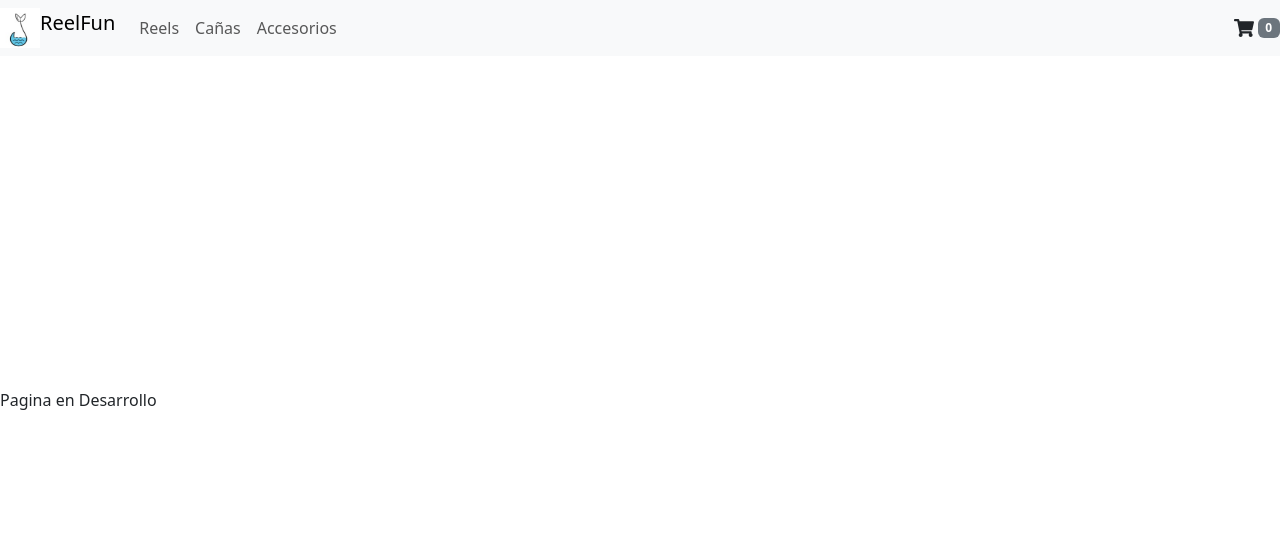
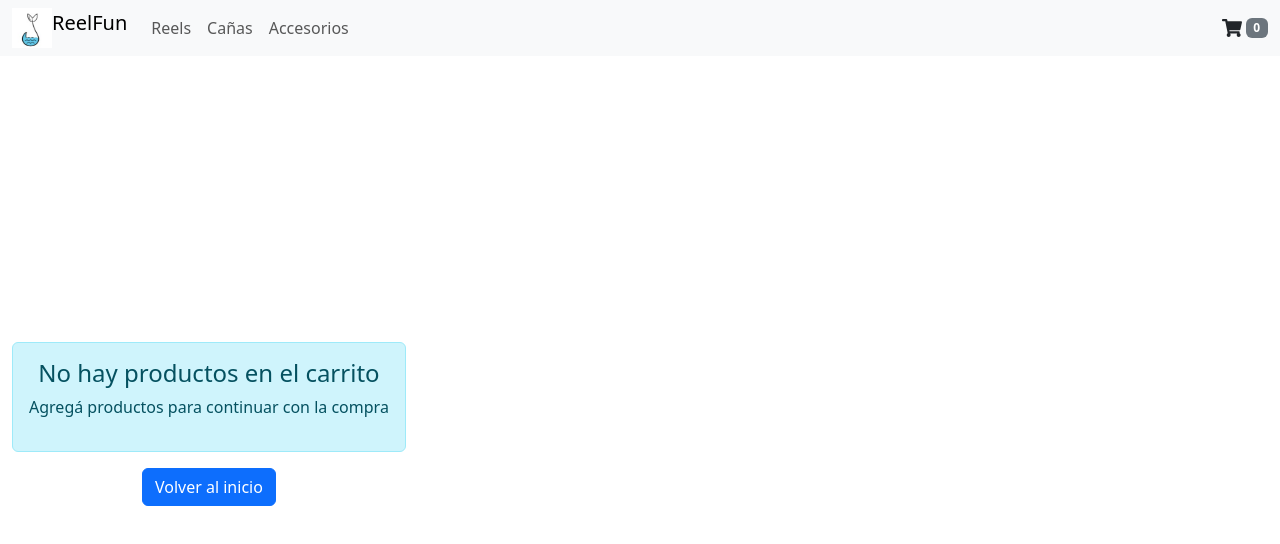
Before and after one commit to cdmaidana/ReelFun, a React (Vite) app: page /carrito in a window 1280 px wide. Shown: the top 544 px of the page. Built offline with nearby package versions, Linux system fonts and the light colour scheme.

Commit message:
completar el carrito

```diff
--- a/src/App.jsx
+++ b/src/App.jsx
@@ -1,5 +1,6 @@
 
 import './App.css'
+import CartDetailContainer from './components/Cart/CartDetailContainer/CartDetailContainer';
 import NotFoundPage from './components/Error/NotFoundPage';
 import ItemDetailContainer from './components/ItemDetailContainer/ItemDetailContainer';
 import ItemListContainer from './components/ItemListContainer/ItemListContainer';
@@ -20,7 +21,7 @@ function App() {
         <Route path="/categoria/:tipoCat" element={<ItemListContainer/>}></Route>
         <Route path="/producto/detalle/:idProd" element={<ItemDetailContainer/>}></Route>
 
-        <Route path="/carrito" element="Pagina en Desarrollo"></Route>
+        <Route path="/carrito"  element={<CartDetailContainer/>}></Route>
 
         {/* 404 capturo cualquier ruta no deseada*/}
         <Route path="*" element={<NotFoundPage />} />
--- a/src/components/Cart/CartDetailContainer/CartDetailContainer.jsx
+++ b/src/components/Cart/CartDetailContainer/CartDetailContainer.jsx
@@ -0,0 +1,66 @@
+import { useContext } from 'react';
+import { Button, Container, Stack, Alert, Row, Form } from 'react-bootstrap';
+import { ReelFunContext } from '../../../providers/CartContextProvider';
+import CartGroupDetail from '../CartGroupDetail/CartGroupDetail';
+import CartEmpty from '../CartEmpty/CartEmpty';
+import { Link } from 'react-router-dom';
+
+const CartDetailContainer = () => {
+  const { carrito, precioTotal, limpiarCarrito, carritoAgrupado } =
+    useContext(ReelFunContext);
+
+  if (carrito.length === 0) {
+    return <CartEmpty />;
+  }
+
+  /* const handleComprar = () => {
+    alert('Pago en proceso, página en construcción');
+    limpiarCarrito();
+  }; */
+
+   const handleSubmit = (event) => {
+    event.preventDefault();
+
+    alert('Pago en proceso, página en construcción');
+    limpiarCarrito();
+  };
+
+  return (
+    <Container fluid  className="mt-4 px-4">
+      <Row className="justify-content-center">
+        <Form onSubmit={handleSubmit}>
+          <Stack gap={3}>
+            <h2>Detalle del carrito</h2>
+
+            {Object.entries(carritoAgrupado).map(([categoria, items]) => (
+              <CartGroupDetail
+                key={categoria}
+                categoria={categoria}
+                items={items}
+              />
+            ))}
+
+            <Alert variant="secondary" className="text-end mb-0">
+              <strong>Total de la compra:</strong> ${precioTotal.toLocaleString()}
+            </Alert>
+
+            <Stack direction="horizontal" gap={2} className="justify-content-end">
+              <Button variant="outline-danger" onClick={limpiarCarrito}>
+                Vaciar carrito
+              </Button>
+
+              <Link to="/">
+                <Button variant="primary">Seguir viendo prouctos</Button>
+              </Link>
+              <Button variant="success" type="submit" /* onClick={handleComprar} */>
+                Terminar Compra iniciar Pago
+              </Button>
+            </Stack>
+          </Stack>
+        </Form>
+      </Row>
+    </Container>
+  );
+};
+
+export default CartDetailContainer;
--- /dev/null
+++ b/src/components/Cart/CartEmpty/CartEmpty.jsx
@@ -0,0 +1,20 @@
+import React from 'react'
+import { Alert, Button, Container } from 'react-bootstrap'
+import { Link } from 'react-router-dom'
+
+const CartEmpty = () => {
+  return (
+    <Container className="ml-10 mt-5 text-center">
+        <Alert variant="info">
+          <h4>No hay productos en el carrito</h4>
+          <p>Agregá productos para continuar con la compra</p>
+        </Alert>
+
+        <Link to="/">
+          <Button variant="primary">Volver al inicio</Button>
+        </Link>
+      </Container>
+  )
+}
+
+export default CartEmpty
--- /dev/null
+++ b/src/components/Cart/CartGroupDetail/CartGroupDetail.jsx
@@ -0,0 +1,23 @@
+import { Card, ListGroup, Badge } from 'react-bootstrap';
+import CartItemDetail from '../CartItemDetail/CartItemDetail';
+import { getCategoriaLabel } from '../../../services/Productos/TipoProducto';
+
+const CartGroupDetail = ({ categoria, items }) => {
+  return (
+    <Card>
+      <Card.Header className="d-flex justify-content-between align-items-center">
+
+        <Card.Title>{getCategoriaLabel(categoria)}</Card.Title>
+        <Badge bg="secondary">{items.length}</Badge>
+      </Card.Header>
+
+      <ListGroup variant="flush">
+        {items.map(item => (
+          <CartItemDetail key={item.id} item={item} />
+        ))}
+      </ListGroup>
+    </Card>
+  );
+};
+
+export default CartGroupDetail;
--- /dev/null
+++ b/src/components/Cart/CartItemDetail/CartItemDetail.jsx
@@ -0,0 +1,52 @@
+import { useContext } from 'react';
+import {
+  Button,
+  ListGroup,
+  Stack,
+  Badge
+} from 'react-bootstrap';
+import { ReelFunContext } from '../../../providers/CartContextProvider';
+
+const CartItemDetail = ({ item }) => {
+  const { eliminarProducto } = useContext(ReelFunContext);
+
+  return (
+    <ListGroup.Item>
+      <Stack
+        direction="horizontal"
+        gap={3}
+        className="align-items-center"
+      >
+        {/* Product title */}
+        <div className="me-auto">
+         <div className="fw-semibold">{item.titulo}</div>
+
+          <small className="text-muted">
+             ${(item.precio ).toLocaleString()}
+          </small>
+        </div>
+
+        {/* Quantity badge */}
+        <Badge bg="info">
+          x{item.cant}
+        </Badge>
+
+        {/* Price */}
+        <div className="fw-bold">
+          ${(item.precio * item.cant).toLocaleString()}
+        </div>
+
+        {/* Remove button */}
+        <Button
+          variant="outline-danger"
+          size="sm"
+          onClick={() => eliminarProducto(item.id)}
+        >
+          Eliminar
+        </Button>
+      </Stack>
+    </ListGroup.Item>
+  );
+};
+
+export default CartItemDetail;
--- a/src/components/Navbar/NavbarReelFun.jsx
+++ b/src/components/Navbar/NavbarReelFun.jsx
@@ -31,8 +31,8 @@ import {   categoriasNavConfig    } from '../../services/Productos/TipoProducto'
 }; */
 const NavbarReelFun = () => {
   return (
-    <Container>
       <Navbar bg="light" fixed="top" expand="lg">
+        <Container fluid>
           <NavBarBrand />
           <Navbar.Toggle aria-controls="main-navbar" />
           <Navbar.Collapse id="main-navbar">
@@ -51,8 +51,8 @@ const NavbarReelFun = () => {
             </Nav>
             <CartWidget />
           </Navbar.Collapse>
+         </Container>
       </Navbar>
-    </Container>
   );
 };
 
--- a/src/providers/CartContextProvider.jsx
+++ b/src/providers/CartContextProvider.jsx
@@ -33,21 +33,34 @@ import { getCategoria } from '../services/Productos/TipoProducto';
         });
       }
 
+    const carritoAgrupado = carrito.reduce((mapaCategorias, item) => {
+                            const categoria = getCategoria(item.tipo);
+                            mapaCategorias[categoria] = mapaCategorias[categoria] || [];
+                            mapaCategorias[categoria].push(item);
+                            return mapaCategorias;
+                        }, {});
+
     const precioXCategoria = (categoria) => {
       const itemsByCat = carrito.filter(
         item => getCategoria(item.tipo) === categoria
       );
 
       return itemsByCat.reduce(
-        (precioAcumulado, item) => precioAcumulado + item.precio * item.cant,
+        (precioAcumulado, item) => {
+          precioAcumulado = precioAcumulado + item.precio * item.cant;
+          return precioAcumulado;
+        },
         0
       );
     };
 
 
     const precioTotal = carrito.reduce(
-      (precioAcumulado,item) => precioAcumulado + item.precio*item.cant,
-      0
+      (precioAcumulado,item) =>  {
+          precioAcumulado = precioAcumulado + item.precio * item.cant;
+          return precioAcumulado;
+        },
+        0
     );
 
     const totalItems = carrito.length;
@@ -61,7 +74,7 @@ import { getCategoria } from '../services/Productos/TipoProducto';
 
     return (
       <Provider
-        value={{ carrito, productoEnCarrito, agregarProducto, eliminarProducto, limpiarCarrito,precioTotal,precioXCategoria,totalItems }}
+        value={{ carrito, productoEnCarrito, agregarProducto, eliminarProducto, limpiarCarrito,precioTotal,precioXCategoria,totalItems,carritoAgrupado }}
         >
         {children}
       </Provider>
--- a/src/services/Productos/TipoProducto.js
+++ b/src/services/Productos/TipoProducto.js
@@ -6,6 +6,8 @@ export const categoriasMap = {
 };
 
 export const getCategoria = (tipo) => categoriasMap[tipo] ?? "Sin definir";
+
+
 
 export const categoriasNavConfig = [
   {
@@ -24,6 +26,10 @@ export const categoriasNavConfig = [
     path: "/categoria/accesorios",
   },
 ];
+
+export const getCategoriaLabel = (key) => {
+  return categoriasNavConfig.find(c => c.key === key)?.label;
+};
 
 /*
 export const navbarCategorias = Array.from(
--- a/src/services/Productos/productosDB.js
+++ b/src/services/Productos/productosDB.js
@@ -1,6 +1,6 @@
 export const productos = [
   {id:1,stock:10,tipo:'reel',titulo:'Reel LINNHUE RR-AE2000',desc:'Reel Carrete de Pesca LINNHUE RR-AE2000 9 Niveles de Magnético',
-    precio:'33.999',img:'/img/prod/LINNHUE-RR-AE2000.webp',
+    precio:33.999,img:'/img/prod/LINNHUE-RR-AE2000.webp',
     especificaciones:[
       ['tipo','rotativo'],
       ['ladoManija','derecho'],
@@ -16,7 +16,7 @@ export const productos = [
 	  ]
    } ,
   {id:2,stock:10,tipo:'reel',titulo:'Reel Frontal Amberjack 7000',desc:'Reel Frontal Amberjack 7000 12 Rul Pesca Variada 10kg Drag Color Negro Y Dorado 7000',
-    precio:'36.575',img:'/img/prod/Amberjack-7000.webp',
+    precio:36.575,img:'/img/prod/Amberjack-7000.webp',
     especificaciones:[
       ['tipo','frontal'],
       ['fuerzaDescarga','10 kg'],
@@ -30,7 +30,7 @@ export const productos = [
     ]
    },
   {id:3,stock:10,tipo:'reel',titulo:'Reel Huevito Caster Legend Pro 110',desc:'Reel Huevito Caster Legend Pro 110 Baitcasting 10 Rulemanes Color Gris - Manija Derecha',
-    precio:'108.289',img:'/img/prod/CasterLegendPro110.webp',
+    precio:108.289,img:'/img/prod/CasterLegendPro110.webp',
     especificaciones:[
       ['tipo','rotativo'],
       ['fuerzaDescarga','8.16 kg'],
@@ -44,7 +44,7 @@ export const productos = [
    ]
    },
   {id:4,stock:10,tipo:'cana',titulo:'Caña Caster Sniper',desc:'Caña Caster Sniper 4.20m 3 Tramos Lance Costa Mar 100-200g',
-    precio:'89.475',img:'/img/prod/CasterSniper3Tramos.webp',
+    precio:89.475,img:'/img/prod/CasterSniper3Tramos.webp',
     especificaciones:[
       ['peso','70g'],
       ['resistencia','100 a 200 gramos'],
@@ -57,7 +57,7 @@ export const productos = [
   ]
    },
   {id:5,stock:10,tipo:'anzuelo',titulo:'Caja Anzuelos',desc:'Caja Con 300 Anzuelos Pesca Variada #9 Al #16',
-    precio:'24.500',img:'/img/prod/cajaAnzuelosVariada.webp',
+    precio:24.500,img:'/img/prod/cajaAnzuelosVariada.webp',
     especificaciones:[
       ['marca','Anmuka'],
       ['medida','3'],
@@ -67,7 +67,7 @@ export const productos = [
    ]
    },
   {id:6,stock:10,tipo:'anzuelo',titulo:'Blister Anzuelos Pesca',desc:'Blister Anzuelos Pesca Variada #9 Al #16',
-    precio:'24.500',img:'/img/prod/blisterAnzuelosVariada.webp',
+    precio:24.500,img:'/img/prod/blisterAnzuelosVariada.webp',
     especificaciones:[
       ['marca','Kamakura'],
       ['medida','2'],
@@ -77,7 +77,7 @@ export const productos = [
     ]
    },
    {id:7,stock:10,tipo:'plomada',titulo:'Plomada Municion Partida',desc:'Plomada Municion Partida Pesca Caja Organizadora 50 Unidades',
-    precio:'24.500',img:'/img/prod/plomadaMunicionPartida.webp',
+    precio:24.500,img:'/img/prod/plomadaMunicionPartida.webp',
     especificaciones:[
       ['marca','X-Fish'],
       ['forma','Redonda'],
@@ -87,7 +87,7 @@ export const productos = [
    ]
    },
   {id:8,stock:10,tipo:'plomada',titulo:'Plomada Corrediza',desc:'Plomos Plomadas Corrediza 20grs 40grs Surtidas Rio Pack X10',
-    precio:'6.999',img:'/img/prod/plomadasCorrediza20.webp',
+    precio:6.999,img:'/img/prod/plomadasCorrediza20.webp',
     especificaciones:[
       ['marca','Red Fish'],
       ['forma','corrediza '],
@@ -97,7 +97,7 @@ export const productos = [
     ]
    },
   {id:9,stock:10,tipo:'cana',titulo:'Caña Shimano Stimula 6.6',desc:'Caña Shimano Stimula 6.6 Pies 6-10lbs 2 Tramos Spinning',
-    precio:'60.705',img:'/img/prod/canashimanostimula66.webp',
+    precio:60.705,img:'/img/prod/canashimanostimula66.webp',
     especificaciones:[
       ['peso','120g'],
       ['resistencia','10lbs'],
@@ -110,7 +110,7 @@ export const productos = [
   ]
    } ,
   {id:10,stock:10,tipo:'cana',titulo:'Caña Okuma Morena Power 2.10',desc:'Caña Okuma Morena Power 2.10 1 Tr Trolling Rotativo 15-45 Lb',
-    precio:'234.710',img:'/img/prod/canamorenapowerokuma.webp',
+    precio:234.710,img:'/img/prod/canamorenapowerokuma.webp',
     especificaciones:[
       ['peso','120g'],
       ['resistencia','15-40lbs'],
```
Also changed, not shown: src/components/ItemDetail/ItemDetail.jsx (+28 -3 lines). Lines whose indentation alone changed are shown as unchanged.
